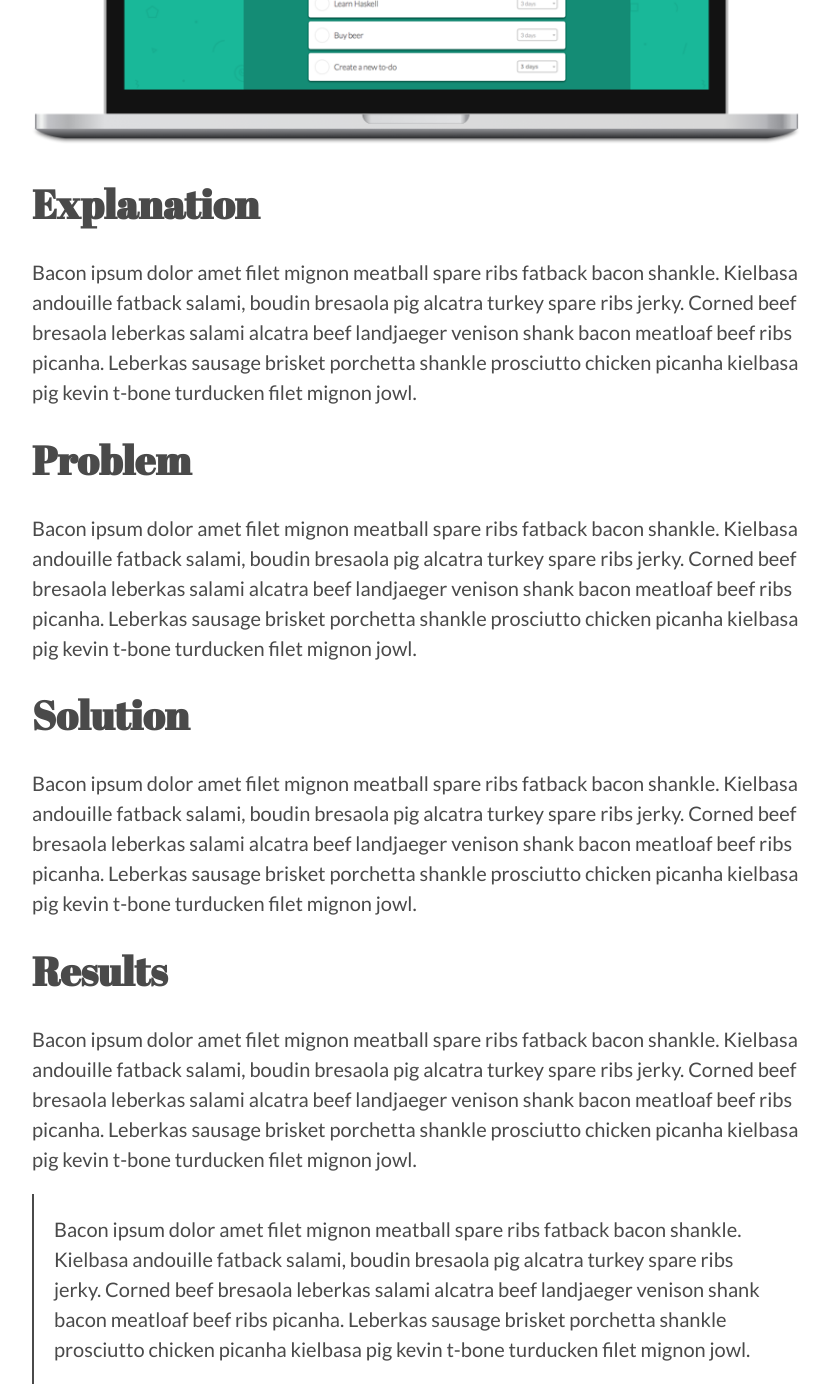
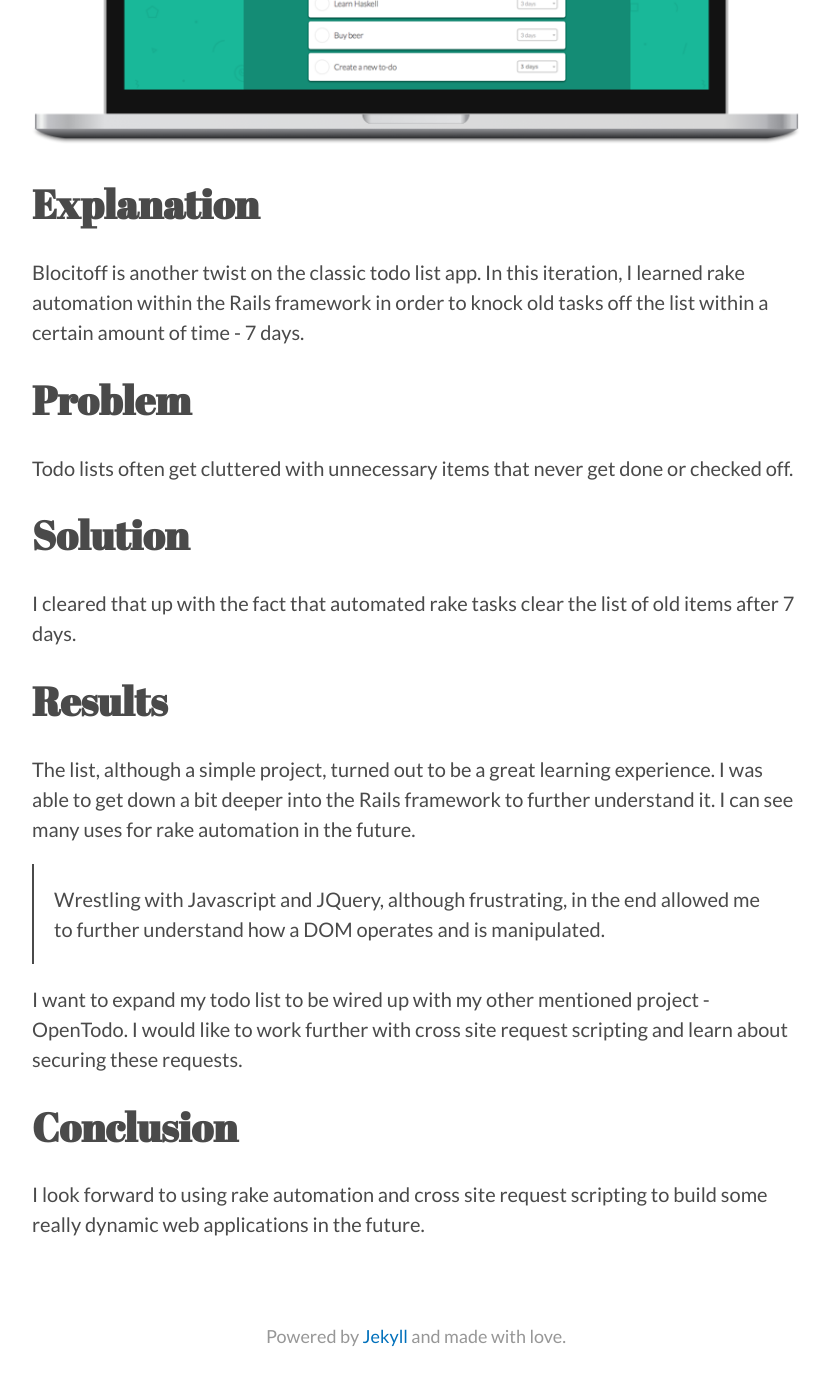
Before and after one commit to occamskatana/occamskatana.github.io, a Jekyll site: the page built from _portfolio/blocitoff.md, in a window 1280 px wide and 1400 px high, scrolled down 732 px. Shown: the whole window, without its empty margins (224-1054 px from the left). Built offline with Jekyll 4.4.1, drawn with Linux system fonts in a browser that asks for light colours; nearby versions of some CDN libraries; some of the changed text lies outside the part shown.

Commit message:
wrote case studies

```diff
--- a/_portfolio/blocitoff.md
+++ b/_portfolio/blocitoff.md
@@ -11,24 +11,24 @@ short-description: Build a self-destructing to-do list application.
 
 ## Explanation
 
-Bacon ipsum dolor amet filet mignon meatball spare ribs fatback bacon shankle. Kielbasa andouille fatback salami, boudin bresaola pig alcatra turkey spare ribs jerky. Corned beef bresaola leberkas salami alcatra beef landjaeger venison shank bacon meatloaf beef ribs picanha. Leberkas sausage brisket porchetta shankle prosciutto chicken picanha kielbasa pig kevin t-bone turducken filet mignon jowl.
+Blocitoff is another twist on the classic todo list app. In this iteration, I learned rake automation within the Rails framework in order to knock old tasks off the list within a certain amount of time - 7 days.
 
 ## Problem
 
-Bacon ipsum dolor amet filet mignon meatball spare ribs fatback bacon shankle. Kielbasa andouille fatback salami, boudin bresaola pig alcatra turkey spare ribs jerky. Corned beef bresaola leberkas salami alcatra beef landjaeger venison shank bacon meatloaf beef ribs picanha. Leberkas sausage brisket porchetta shankle prosciutto chicken picanha kielbasa pig kevin t-bone turducken filet mignon jowl.
+Todo lists often get cluttered with unnecessary items that never get done or checked off.
 
 ## Solution
 
-Bacon ipsum dolor amet filet mignon meatball spare ribs fatback bacon shankle. Kielbasa andouille fatback salami, boudin bresaola pig alcatra turkey spare ribs jerky. Corned beef bresaola leberkas salami alcatra beef landjaeger venison shank bacon meatloaf beef ribs picanha. Leberkas sausage brisket porchetta shankle prosciutto chicken picanha kielbasa pig kevin t-bone turducken filet mignon jowl.
+I cleared that up with the fact that automated rake tasks clear the list of old items after 7 days.
 
 ## Results
 
-Bacon ipsum dolor amet filet mignon meatball spare ribs fatback bacon shankle. Kielbasa andouille fatback salami, boudin bresaola pig alcatra turkey spare ribs jerky. Corned beef bresaola leberkas salami alcatra beef landjaeger venison shank bacon meatloaf beef ribs picanha. Leberkas sausage brisket porchetta shankle prosciutto chicken picanha kielbasa pig kevin t-bone turducken filet mignon jowl.
+The list, although a simple project, turned out to be a great learning experience. I was able to get down a bit deeper into the Rails framework to further understand it. I can see many uses for rake automation in the future.
 
-> Bacon ipsum dolor amet filet mignon meatball spare ribs fatback bacon shankle. Kielbasa andouille fatback salami, boudin bresaola pig alcatra turkey spare ribs jerky. Corned beef bresaola leberkas salami alcatra beef landjaeger venison shank bacon meatloaf beef ribs picanha. Leberkas sausage brisket porchetta shankle prosciutto chicken picanha kielbasa pig kevin t-bone turducken filet mignon jowl.
+> Wrestling with Javascript and JQuery, although frustrating, in the end allowed me to further understand how a DOM operates and is manipulated.
 
-Bacon ipsum dolor amet filet mignon meatball spare ribs fatback bacon shankle. Kielbasa andouille fatback salami, boudin bresaola pig alcatra turkey spare ribs jerky. Corned beef bresaola leberkas salami alcatra beef landjaeger venison shank bacon meatloaf beef ribs picanha. Leberkas sausage brisket porchetta shankle prosciutto chicken picanha kielbasa pig kevin t-bone turducken filet mignon jowl.
+I want to expand my todo list to be wired up with my other mentioned project - OpenTodo. I would like to work further with cross site request scripting and learn about securing these requests.
 
 ## Conclusion
 
-Bacon ipsum dolor amet filet mignon meatball spare ribs fatback bacon shankle. Kielbasa andouille fatback salami, boudin bresaola pig alcatra turkey spare ribs jerky. Corned beef bresaola leberkas salami alcatra beef landjaeger venison shank bacon meatloaf beef ribs picanha. Leberkas sausage brisket porchetta shankle prosciutto chicken picanha kielbasa pig kevin t-bone turducken filet mignon jowl.
+I look forward to using rake automation and cross site request scripting to build some really dynamic web applications in the future.
```
Also changed, not shown: _portfolio/blocflix.md (deleted, +0 -34 lines), _portfolio/blocipedia.md (+7 -7 lines), _portfolio/opentodo.md (added, +31 -0 lines).
